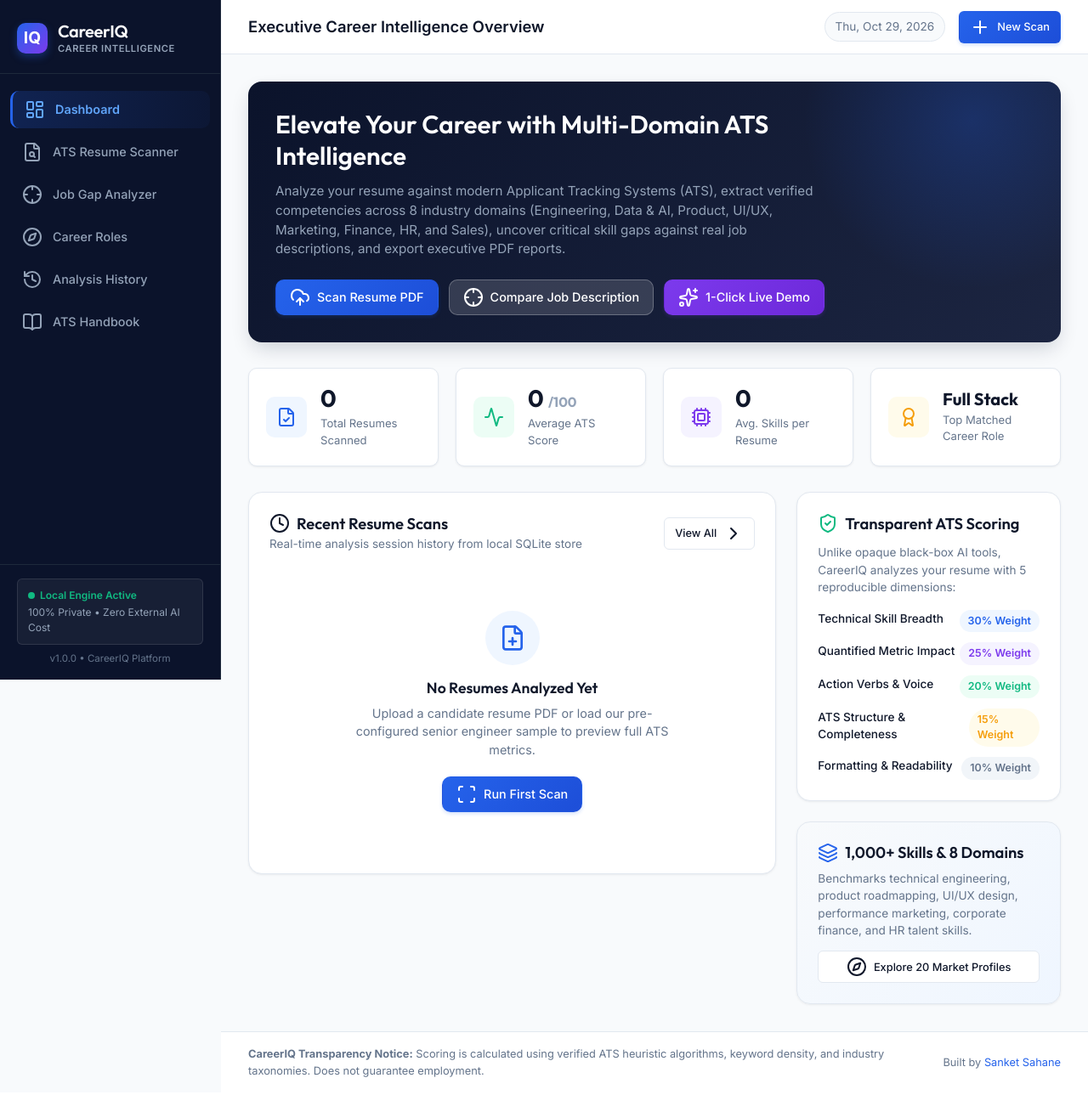
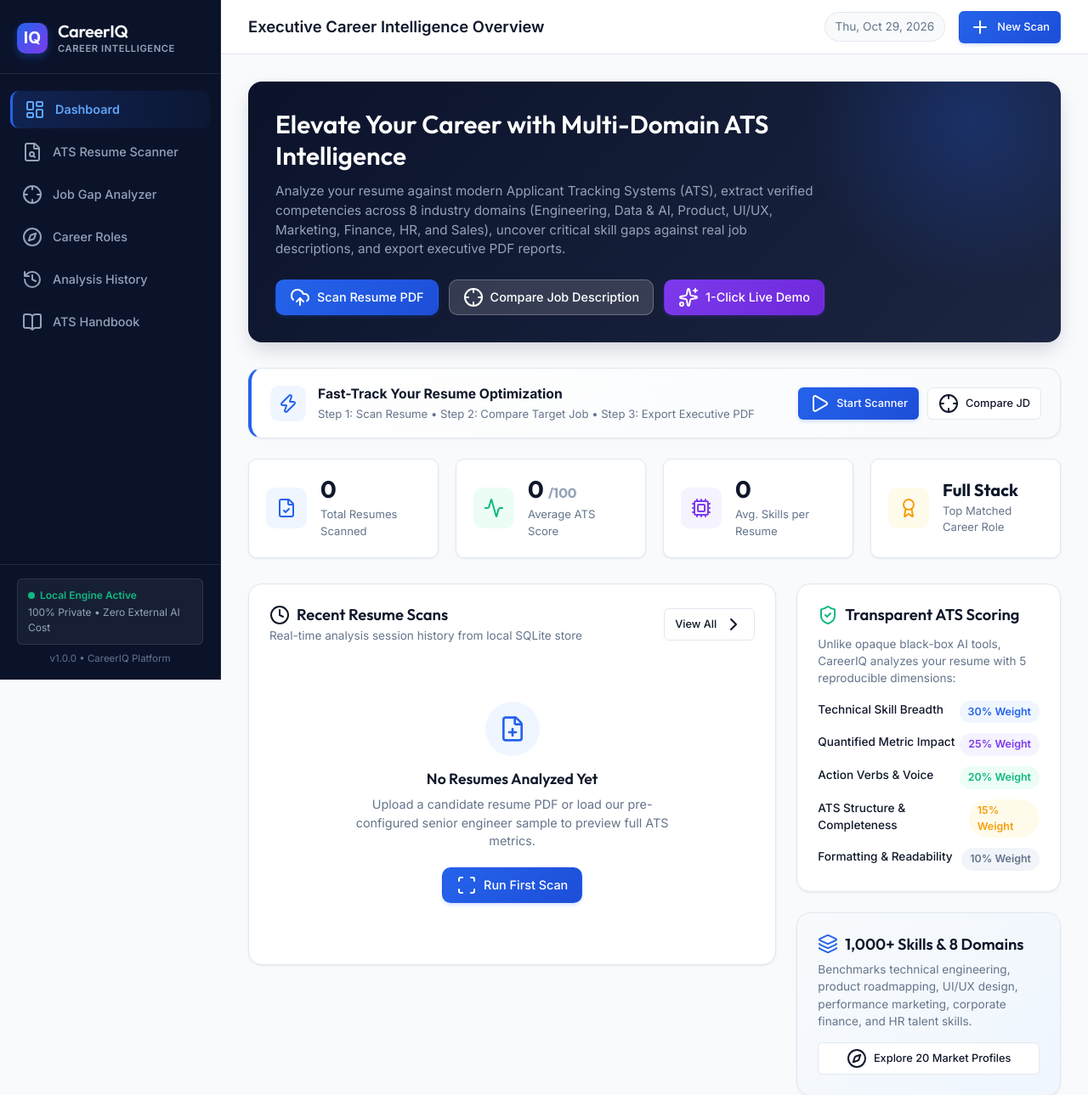
Before and after one commit to sanketsahane56/AI-Powered-Career-Intelligence-Dashboard, a Flask app: page / in a window 1280 px wide. Shown: the top 1289 px of the page at 85% size. Before the commit the page ends 1268 px from the top, so only its background shows below. Run offline with Flask 3, Linux system fonts and the light colour scheme; data that the repository does not hold is empty.

Commit message:
Add workflow accelerator banner to executive dashboard

```diff
--- a/templates/dashboard.html
+++ b/templates/dashboard.html
@@ -26,6 +26,35 @@
         </div>
     </div>
 </section>
+
+<!-- Workflow Accelerator Banner -->
+<div class="card" style="margin-bottom: 24px; padding: 18px 22px; border-left: 4px solid #2563eb; background: linear-gradient(135deg, #ffffff 0%, #f8fafc 100%);">
+    <div style="display: flex; align-items: center; justify-content: space-between; flex-wrap: wrap; gap: 16px;">
+        <div style="display: flex; align-items: center; gap: 14px;">
+            <div class="stat-icon blue" style="width: 42px; height: 42px; font-size: 1.15rem; flex-shrink: 0;">
+                <i data-lucide="zap"></i>
+            </div>
+            <div>
+                <div style="font-weight: 700; font-size: 0.98rem; color: #0f172a; margin-bottom: 2px;">
+                    Fast-Track Your Resume Optimization
+                </div>
+                <div style="font-size: 0.82rem; color: #64748b;">
+                    Step 1: Scan Resume &bull; Step 2: Compare Target Job &bull; Step 3: Export Executive PDF
+                </div>
+            </div>
+        </div>
+        <div style="display: flex; gap: 10px; flex-wrap: wrap;">
+            <a href="{{ url_for('scanner') }}" class="btn btn-primary btn-sm">
+                <i data-lucide="play"></i>
+                <span>Start Scanner</span>
+            </a>
+            <a href="{{ url_for('job_match') }}" class="btn btn-secondary btn-sm">
+                <i data-lucide="crosshair"></i>
+                <span>Compare JD</span>
+            </a>
+        </div>
+    </div>
+</div>
 
 <!-- Stats Grid -->
 <div class="stats-grid">
```
